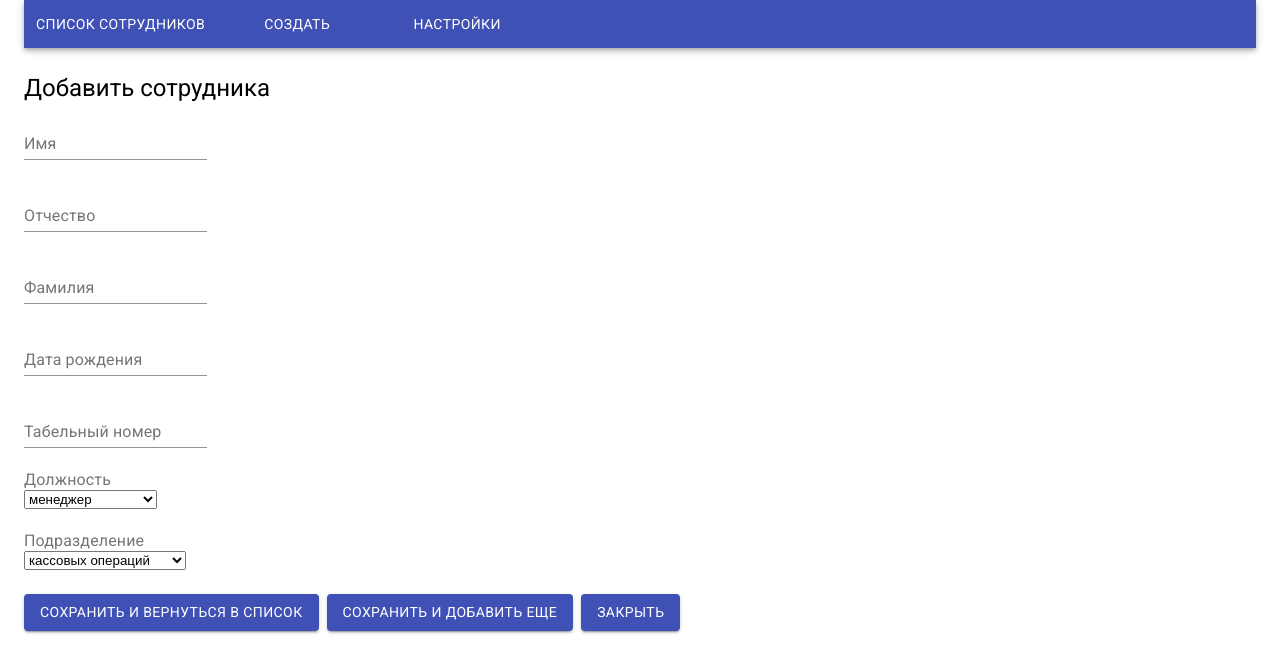
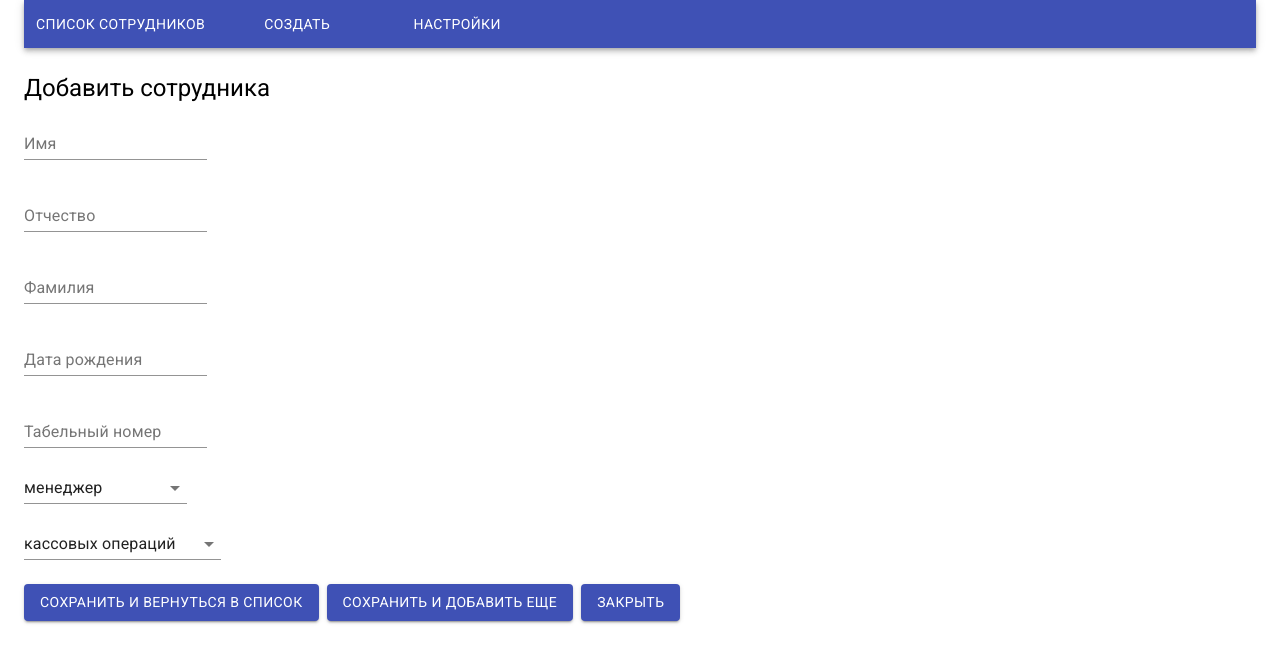
Before and after one commit to lmbrjk/employees, a React (Create React App) app: page /new in a window 1280 px wide. Shown: the top 672 px of the page. Built offline with nearby package versions, Linux system fonts and the light colour scheme.

Commit message:
переделан InputSelect(теперь это SelectInput)

```diff
--- a/src/components/ChangeItem.js
+++ b/src/components/ChangeItem.js
@@ -2,8 +2,7 @@ import React from "react";
 import { Link, Redirect } from "react-router-dom";
 import { useSelector, useDispatch } from 'react-redux';
 
-import { TextInput } from "./inputs";
-import InputSelect from "./inputs/InputSelect";
+import { TextInput, SelectInput } from "./inputs";
 
 import { Form } from "react-final-form";
 
@@ -91,7 +90,12 @@ export default function ChangeItem({ match, sidebarSwitch }){
                                     <Grid key={input.nameField} item>
                                         {
                                             input.typeField === "select"
-                                            ? <InputSelect input={input} />
+                                            ? <SelectInput
+                                                nameField={input.nameField}
+                                                labelField={input.labelField}
+                                                labels={input.labels}
+                                                //initialValue={ input.nameField === "post" ? user.post : user.division }
+                                              />
                                             : <TextInput nameField={input.nameField} labelField={input.labelField} />
                                         }
                                     </Grid>
--- a/src/components/NewItem.js
+++ b/src/components/NewItem.js
@@ -2,10 +2,8 @@ import React from "react";
 import { Link } from "react-router-dom";
 import { useSelector, useDispatch } from 'react-redux';
 
-import InputSelect from "./inputs/InputSelect";
-
 import { Form } from "react-final-form";
-import { TextInput } from "./inputs";
+import { TextInput, SelectInput } from "./inputs";
 
 import Grid from '@material-ui/core/Grid';
 import Button from '@material-ui/core/Button';
@@ -71,7 +69,7 @@ export default function NewItem(props) {
                                 <Grid key={input.nameField} item>
                                     {
                                         input.typeField === "select"
-                                        ? <InputSelect input={input} />
+                                        ? <SelectInput nameField={input.nameField} labelField={input.labelField} labels={input.labels} />
                                         : <TextInput nameField={input.nameField} labelField={input.labelField} />
                                     }
                                 </Grid>
--- a/src/components/inputs/InputSelect.js
+++ /dev/null
@@ -1,24 +0,0 @@
-import React from "react";
-
-import { Field } from "react-final-form";
-
-import Grid from '@material-ui/core/Grid';
-import InputLabel from "@material-ui/core/InputLabel";
-
-export default function InputSelect({input}) {
-    return (
-        <Grid item>
-            <InputLabel htmlFor={input.nameField}>
-                {input.labelField}
-            </InputLabel>
-            <Field
-                type={input.typeField}
-                name={input.nameField}
-                component="select"
-                id={input.nameField}
-            >
-                {input.labels.map(option => <option key={option} value={option}>{option}</option>)}
-            </Field>
-        </Grid>
-    )
-}
--- /dev/null
+++ b/src/components/inputs/SelectInput.js
@@ -0,0 +1,30 @@
+import React from "react";
+
+import { Field } from "react-final-form";
+
+import NativeSelect from "@material-ui/core/NativeSelect";
+
+const SelectInput = ({ /*initialPost = labels[0],*/ nameField, labelField, labels }) => (
+    <Field
+        name={nameField}
+        component="select"
+        id={nameField}
+    >
+        {({ input }) => (
+            <NativeSelect
+                defaultValue={/*initialPost*/labels[0]}
+                label={labelField}
+                value={input.value} onChange={input.onChange}
+                id={input.nameField}
+            >
+                {
+                    labels.map(option =>
+                        <option  key={option} value={option}>{option}</option>
+                    )
+                }
+            </NativeSelect>
+        )}
+    </Field>
+);
+
+export default SelectInput;
--- a/src/components/inputs/index.js
+++ b/src/components/inputs/index.js
@@ -1 +1,2 @@
 export { default as TextInput } from './TextInput';
+export { default as SelectInput } from './SelectInput';
```
